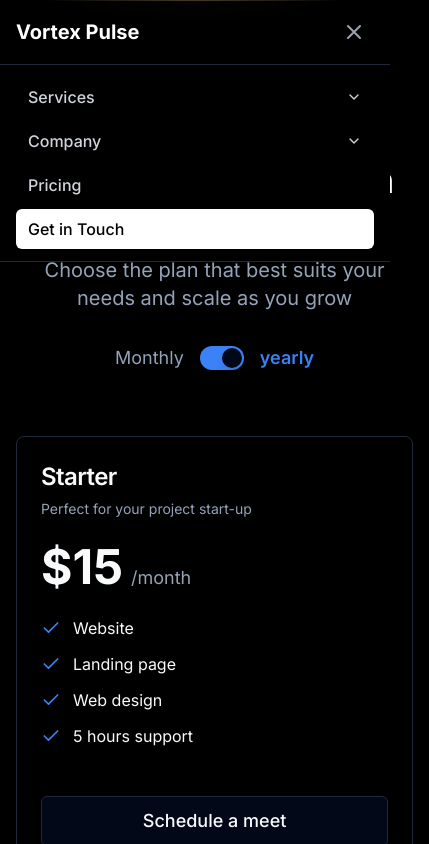
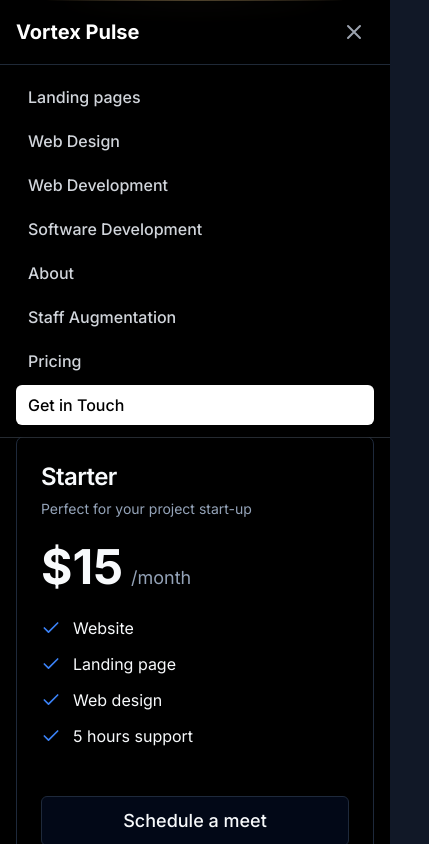
Before and after one commit to Matuzay32/company-01, a Next.js app: page /pricing in a window 390 px wide. Both pictures are taken after a click on the button "Open main menu". Shown: the top 844 px of the page, 429 px wide, since content can reach past the window. Built offline with nearby package versions, Linux system fonts and the light colour scheme.

Commit message:
migrate dropdown components to other folder & fix pricing mobile broken & refactor mobile menu

```diff
--- /dev/null
+++ b/components/ui/Dropdowns/DesktopDropdownManuItem.tsx
@@ -0,0 +1,97 @@
+import { ChevronDown } from "lucide-react";
+import Link from "next/link";
+import { MenuItem } from "./MobileDropdownMenuItem";
+
+export type CardItem = {
+  title: string;
+  description: string;
+  href: string;
+  icon: React.ReactNode;
+};
+
+// Componente genérico para el dropdown en escritorio
+type DesktopDropdownProps = {
+  label: string;
+  menuKey: string;
+  items: MenuItem[];
+  cards?: CardItem[];
+  activeDropdown: string | null;
+  toggleDropdown: (menu: string) => void;
+  closeDropdowns: () => void;
+};
+
+// Componente para renderizar la tarjeta (card) de cada menú
+const MenuCard = ({ card }: { card: CardItem }) => {
+  return (
+    <Link
+      href={card.href}
+      className="flex items-start space-x-3 p-3 rounded-md hover:bg-gray-800/50 transition-colors"
+    >
+      <div className="flex-shrink-0 p-2 bg-gray-800 rounded-md">
+        {card.icon}
+      </div>
+      <div>
+        <h3 className="font-medium text-white">{card.title}</h3>
+        <p className="text-sm text-gray-400">{card.description}</p>
+      </div>
+    </Link>
+  );
+};
+
+export const DesktopDropdownMenuItem = ({
+  label,
+  menuKey,
+  items,
+  cards,
+  activeDropdown,
+  toggleDropdown,
+  closeDropdowns,
+}: DesktopDropdownProps) => {
+  return (
+    <div className="relative group" data-dropdown>
+      <button
+        className="px-3 py-2 rounded-md text-sm text-gray-300 hover:text-white flex items-center gap-1"
+        onClick={() => toggleDropdown(menuKey)}
+        onMouseEnter={() => toggleDropdown(menuKey)}
+      >
+        {label}
+        <ChevronDown
+          size={16}
+          className={`transition-transform ${
+            activeDropdown === menuKey ? "rotate-180" : ""
+          }`}
+        />
+      </button>
+      {activeDropdown === menuKey && (
+        <div
+          className="absolute left-0 mt-2 w-[480px] rounded-md shadow-lg bg-black border border-gray-700 ring-1 ring-black ring-opacity-5 focus:outline-none overflow-hidden"
+          onMouseLeave={closeDropdowns}
+        >
+          <div className="flex">
+            <div className="w-1/2 py-4 px-4 border-r border-gray-600/50">
+              <div className="space-y-1">
+                {items.map((item, idx) => (
+                  <Link
+                    key={idx}
+                    href={item.href}
+                    className="block px-3 py-2 rounded-md text-sm text-gray-300 hover:bg-gray-800 hover:text-white"
+                    onClick={closeDropdowns}
+                  >
+                    {item.label}
+                  </Link>
+                ))}
+              </div>
+            </div>
+            {cards && (
+              <div className="w-1/2 py-4 px-4 space-y-2">
+                {cards.map((card, idx) => (
+                  <MenuCard key={idx} card={card} />
+                ))}
+              </div>
+            )}
+          </div>
+        </div>
+      )}
+    </div>
+  );
+};
--- /dev/null
+++ b/components/ui/Dropdowns/MobileDropdownMenuItem.tsx
@@ -0,0 +1,61 @@
+import { ChevronDown } from "lucide-react";
+import Link from "next/link";
+
+// Componente genérico para el dropdown en móvil
+export type MenuItem = {
+  label: string;
+  href: string;
+};
+
+type MobileDropdownProps = {
+  label: string;
+  menuKey: string;
+  items: MenuItem[];
+  activeDropdown: string | null;
+  toggleDropdown: (menu: string) => void;
+  closeMobileMenu: () => void;
+};
+
+export const MobileDropdownMenuItem = ({
+  label,
+  menuKey,
+  items,
+  activeDropdown,
+  toggleDropdown,
+  closeMobileMenu,
+}: MobileDropdownProps) => {
+  return (
+    <div>
+      <button
+        className="w-full text-left px-3 py-2 rounded-md text-base font-medium text-gray-300 hover:bg-gray-800 hover:text-white flex items-center justify-between"
+        onClick={(e) => {
+          toggleDropdown(menuKey);
+        }}
+      >
+        {label}
+        <ChevronDown
+          size={16}
+          className={`transition-transform ${
+            activeDropdown === menuKey ? "rotate-180" : ""
+          }`}
+        />
+      </button>
+      {activeDropdown === menuKey && (
+        <div className="pl-4 pr-2 py-2 space-y-1">
+          {items.map((item, idx) => (
+            <Link
+              key={idx}
+              href={item.href}
+              className="block px-3 py-2 rounded-md text-base font-medium text-gray-400 hover:bg-gray-800 hover:text-white"
+              onClick={(e) => {
+                closeMobileMenu();
+              }}
+            >
+              {item.label}
+            </Link>
+          ))}
+        </div>
+      )}
+    </div>
+  );
+};
--- a/components/ui/Headers/headerGlobal.tsx
+++ b/components/ui/Headers/headerGlobal.tsx
@@ -1,24 +1,17 @@
 "use client";
 
+import {
+  CardItem,
+  DesktopDropdownMenuItem,
+} from "../Dropdowns/DesktopDropdownManuItem";
 import { useEffect, useState } from "react";
 
 import { ChevronDown } from "lucide-react";
 import Link from "next/link";
+import { MenuItem } from "../Dropdowns/MobileDropdownMenuItem";
 import type React from "react";
 
 // Tipos para el menú
-type MenuItem = {
-  label: string;
-  href: string;
-};
-
-type CardItem = {
-  title: string;
-  description: string;
-  href: string;
-  icon: React.ReactNode;
-};
-
 type MenuSection = {
   title?: string;
   items: MenuItem[];
@@ -84,147 +77,6 @@ const menus: Record<string, DropdownMenu> = {
       },
     ],
   },
-};
-
-// Componente para renderizar la tarjeta (card) de cada menú
-const MenuCard = ({ card }: { card: CardItem }) => {
-  return (
-    <Link
-      href={card.href}
-      className="flex items-start space-x-3 p-3 rounded-md hover:bg-gray-800/50 transition-colors"
-    >
-      <div className="flex-shrink-0 p-2 bg-gray-800 rounded-md">
-        {card.icon}
-      </div>
-      <div>
-        <h3 className="font-medium text-white">{card.title}</h3>
-        <p className="text-sm text-gray-400">{card.description}</p>
-      </div>
-    </Link>
-  );
-};
-
-// Componente genérico para el dropdown en escritorio
-type DesktopDropdownProps = {
-  label: string;
-  menuKey: string;
-  items: MenuItem[];
-  cards?: CardItem[];
-  activeDropdown: string | null;
-  toggleDropdown: (menu: string) => void;
-  closeDropdowns: () => void;
-};
-
-const DesktopDropdownMenuItem = ({
-  label,
-  menuKey,
-  items,
-  cards,
-  activeDropdown,
-  toggleDropdown,
-  closeDropdowns,
-}: DesktopDropdownProps) => {
-  return (
-    <div className="relative group" data-dropdown>
-      <button
-        className="px-3 py-2 rounded-md text-sm text-gray-300 hover:text-white flex items-center gap-1"
-        onClick={() => toggleDropdown(menuKey)}
-        onMouseEnter={() => toggleDropdown(menuKey)}
-      >
-        {label}
-        <ChevronDown
-          size={16}
-          className={`transition-transform ${
-            activeDropdown === menuKey ? "rotate-180" : ""
-          }`}
-        />
-      </button>
-      {activeDropdown === menuKey && (
-        <div
-          className="absolute left-0 mt-2 w-[480px] rounded-md shadow-lg bg-black border border-gray-700 ring-1 ring-black ring-opacity-5 focus:outline-none overflow-hidden"
-          onMouseLeave={closeDropdowns}
-        >
-          <div className="flex">
-            <div className="w-1/2 py-4 px-4 border-r border-gray-600/50">
-              <div className="space-y-1">
-                {items.map((item, idx) => (
-                  <Link
-                    key={idx}
-                    href={item.href}
-                    className="block px-3 py-2 rounded-md text-sm text-gray-300 hover:bg-gray-800 hover:text-white"
-                    onClick={closeDropdowns}
-                  >
-                    {item.label}
-                  </Link>
-                ))}
-              </div>
-            </div>
-            {cards && (
-              <div className="w-1/2 py-4 px-4 space-y-2">
-                {cards.map((card, idx) => (
-                  <MenuCard key={idx} card={card} />
-                ))}
-              </div>
-            )}
-          </div>
-        </div>
-      )}
-    </div>
-  );
-};
-
-// Componente genérico para el dropdown en móvil
-type MobileDropdownProps = {
-  label: string;
-  menuKey: string;
-  items: MenuItem[];
-  activeDropdown: string | null;
-  toggleDropdown: (menu: string) => void;
-  closeMobileMenu: () => void;
-};
-
-const MobileDropdownMenuItem = ({
-  label,
-  menuKey,
-  items,
-  activeDropdown,
-  toggleDropdown,
-  closeMobileMenu,
-}: MobileDropdownProps) => {
-  return (
-    <div>
-      <button
-        className="w-full text-left px-3 py-2 rounded-md text-base font-medium text-gray-300 hover:bg-gray-800 hover:text-white flex items-center justify-between"
-        onClick={(e) => {
-          toggleDropdown(menuKey);
-        }}
-      >
-        {label}
-        <ChevronDown
-          size={16}
-          className={`transition-transform ${
-            activeDropdown === menuKey ? "rotate-180" : ""
-          }`}
-        />
-      </button>
-      {activeDropdown === menuKey && (
-        <div className="pl-4 pr-2 py-2 space-y-1">
-          {items.map((item, idx) => (
-            <Link
-              key={idx}
-              href={item.href}
-              className="block px-3 py-2 rounded-md text-base font-medium text-gray-400 hover:bg-gray-800 hover:text-white"
-              onClick={(e) => {
-                closeMobileMenu();
-              }}
-            >
-              {item.label}
-            </Link>
-          ))}
-        </div>
-      )}
-    </div>
-  );
 };
 
 // Función de utilidad para capitalizar la primera letra
@@ -364,17 +216,48 @@ export default function Header() {
           id="mobile-menu"
         >
           <div className="container mx-auto px-4 py-3 space-y-1">
-            {Object.entries(menus).map(([key, { sections }]) => (
-              <MobileDropdownMenuItem
-                key={key}
-                label={capitalize(key)}
-                menuKey={key}
-                items={sections[0].items}
-                activeDropdown={activeDropdown}
-                toggleDropdown={toggleDropdown}
-                closeMobileMenu={closeMobileMenu}
-              />
-            ))}
+            <Link
+              href="/services/landing-pages"
+              className="block px-3 py-2 rounded-md text-base font-medium text-gray-300 hover:bg-gray-800 hover:text-white"
+              onClick={closeMobileMenu}
+            >
+              Landing pages
+            </Link>
+            <Link
+              href="/services/web-desing"
+              className="block px-3 py-2 rounded-md text-base font-medium text-gray-300 hover:bg-gray-800 hover:text-white"
+              onClick={closeMobileMenu}
+            >
+              Web Design
+            </Link>
+            <Link
+              href="/services/web-development"
+              className="block px-3 py-2 rounded-md text-base font-medium text-gray-300 hover:bg-gray-800 hover:text-white"
+              onClick={closeMobileMenu}
+            >
+              Web Development
+            </Link>
+            <Link
+              href="/services/software-development"
+              className="block px-3 py-2 rounded-md text-base font-medium text-gray-300 hover:bg-gray-800 hover:text-white"
+              onClick={closeMobileMenu}
+            >
+              Software Development
+            </Link>
+            <Link
+              href="/about"
+              className="block px-3 py-2 rounded-md text-base font-medium text-gray-300 hover:bg-gray-800 hover:text-white"
+              onClick={closeMobileMenu}
+            >
+              About
+            </Link>
+            <Link
+              href="/services/staff-augmentation"
+              className="block px-3 py-2 rounded-md text-base font-medium text-gray-300 hover:bg-gray-800 hover:text-white"
+              onClick={closeMobileMenu}
+            >
+              Staff Augmentation
+            </Link>
             <Link
               href="/pricing"
               className="block px-3 py-2 rounded-md text-base font-medium text-gray-300 hover:bg-gray-800 hover:text-white"
```
Also changed, not shown: components/Pricing/Pricing.tsx (+75 -75 lines).
